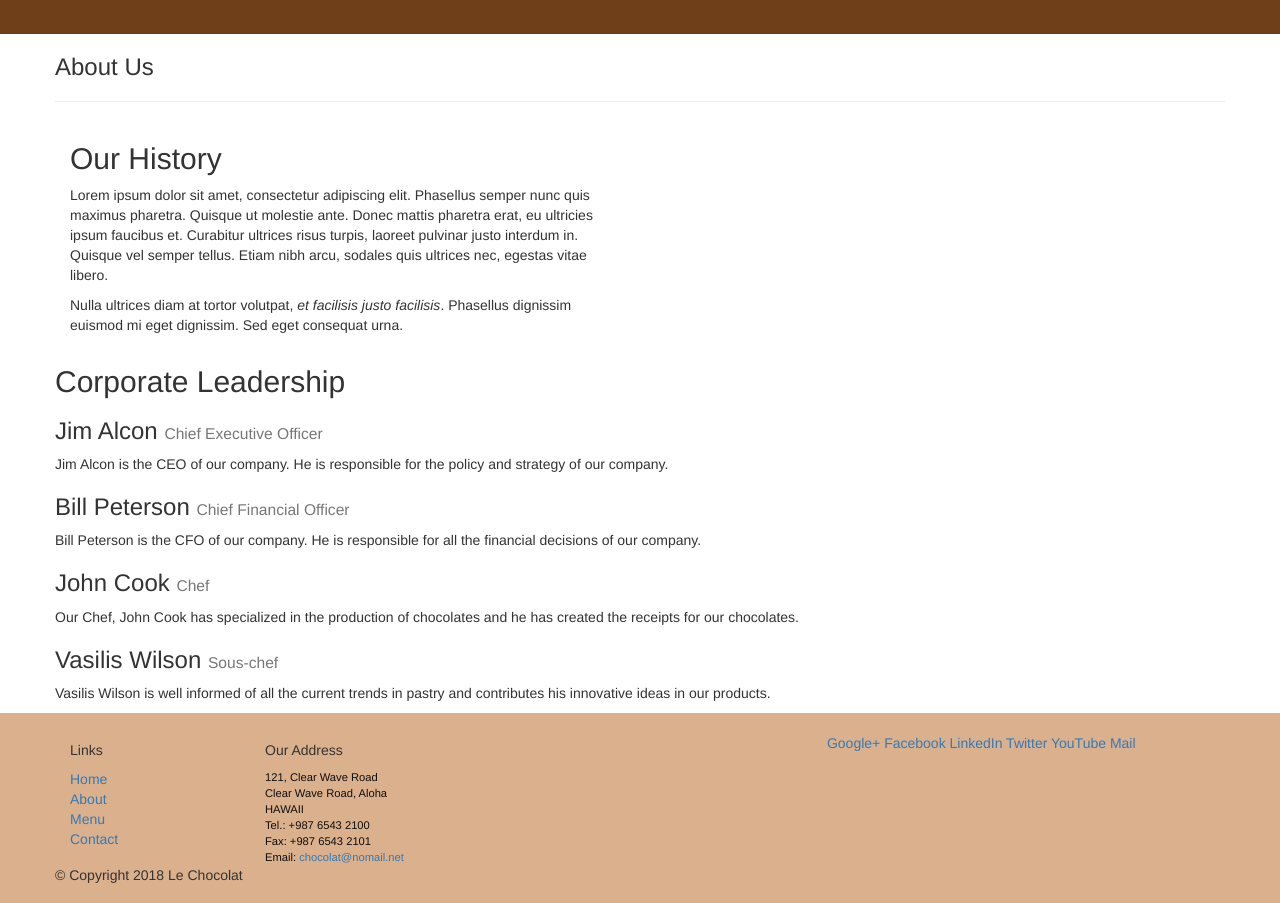
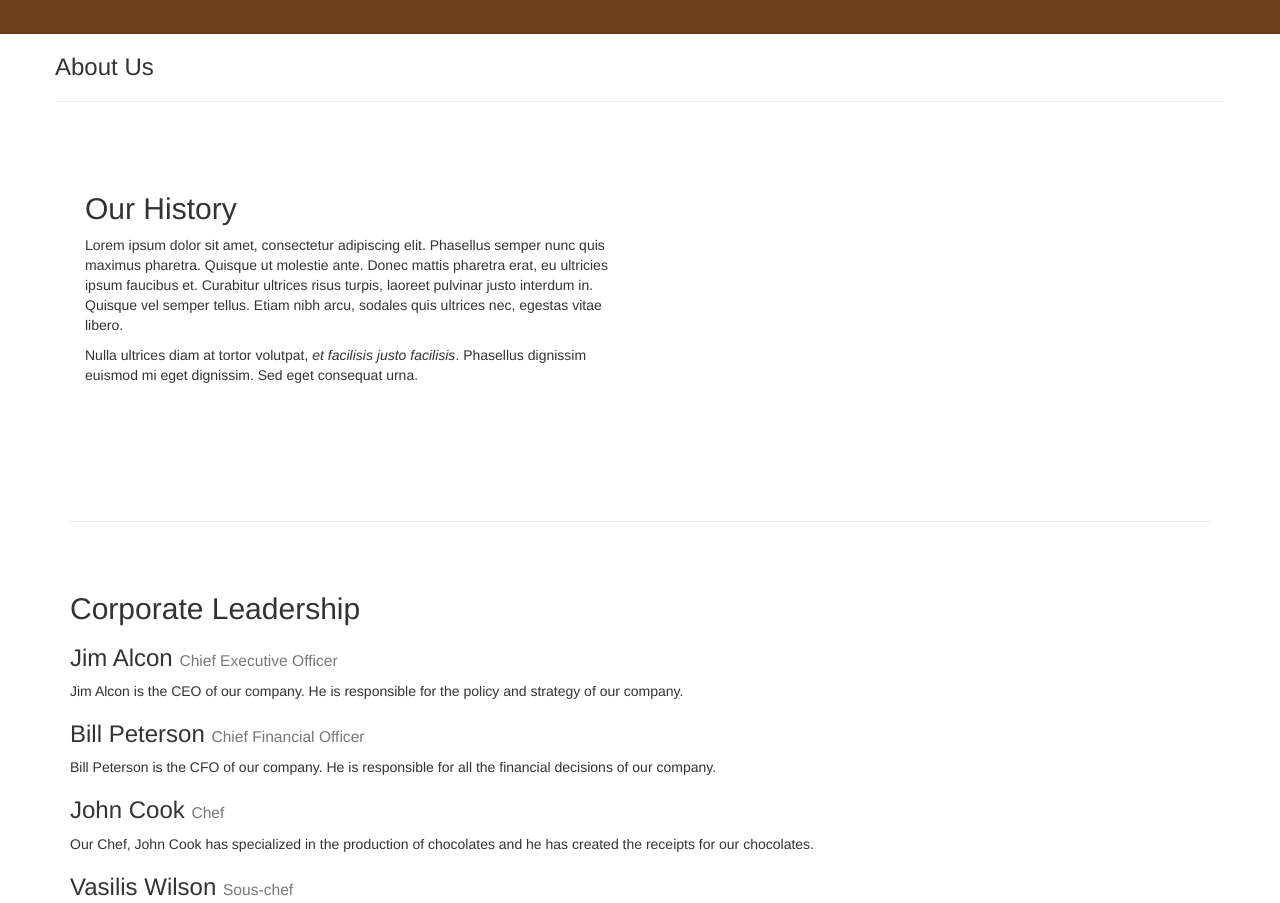
Before and after one commit to Thanosvoz/leChocolat, a plain HTML site: page aboutus.html in a window 1280 px wide. Shown: the part 280-1183 px from the top of the page. Drawn offline with nearby package versions, Linux system fonts and the light colour scheme.

Commit message:
Bootstrap Assignment 1 Task 3

```diff
--- a/aboutus.html
+++ b/aboutus.html
@@ -30,14 +30,14 @@
     </header>
 
     <div class="container">
-        <div class="row ">
+        <div class="row">
             <div class="col-12">
                 <h3>About Us</h3>
                 <hr>
             </div>
         </div>
 
-        <div class="row ">
+        <div class="row row-content">
             <div class="col-12 col-sm-6">
                 <h2>Our History</h2>
                 <p>Lorem ipsum dolor sit amet, consectetur adipiscing elit. Phasellus semper nunc quis maximus pharetra.
@@ -52,20 +52,20 @@
         </div>
 
 
-        <div class="row ">
+        <div class="row row-content">
             <div class="col-12">
                 <h2>Corporate Leadership</h2>
                 <h3>Jim Alcon <small>Chief Executive Officer </small></h3>
-                <p>Jim Alcon is the CEO of our company. He is responsible for the policy and strategy of our company.
+                <p  class="d-none d-sm-block">Jim Alcon is the CEO of our company. He is responsible for the policy and strategy of our company.
                 </p>
                 <h3>Bill Peterson <small>Chief Financial Officer </small></h3>
-                <p>Bill Peterson is the CFO of our company. He is responsible for all the financial decisions of our
+                <p  class="d-none d-sm-block">Bill Peterson is the CFO of our company. He is responsible for all the financial decisions of our
                     company. </p>
                 <h3>John Cook <small>Chef</small></h3>
-                <p>Our Chef, John Cook has specialized in the production of chocolates and he has created the receipts
+                <p  class="d-none d-sm-block">Our Chef, John Cook has specialized in the production of chocolates and he has created the receipts
                     for our chocolates. </p>
                 <h3>Vasilis Wilson <small>Sous-chef </small></h3>
-                <p>Vasilis Wilson is well informed of all the current trends in pastry and contributes his innovative
+                <p  class="d-none d-sm-block">Vasilis Wilson is well informed of all the current trends in pastry and contributes his innovative
                     ideas in our products. </p>
             </div>
         </div>
```
Also changed, not shown: index.html (+5 -5 lines).
